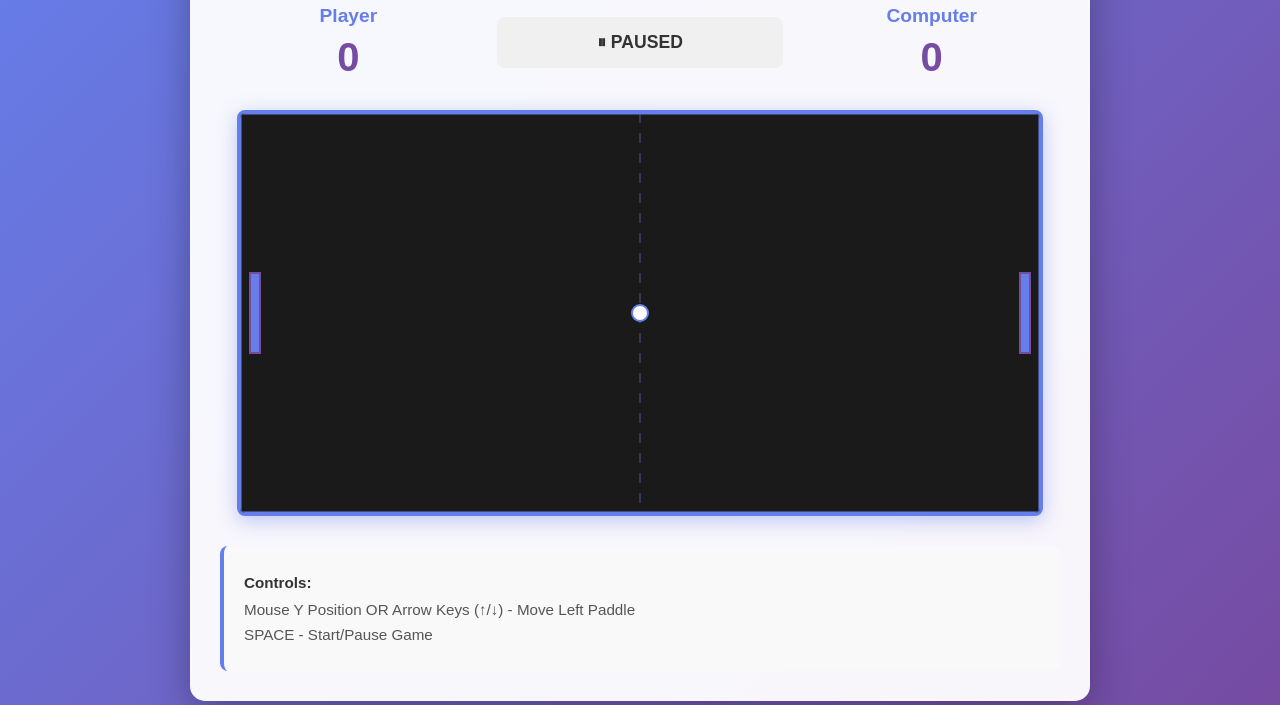
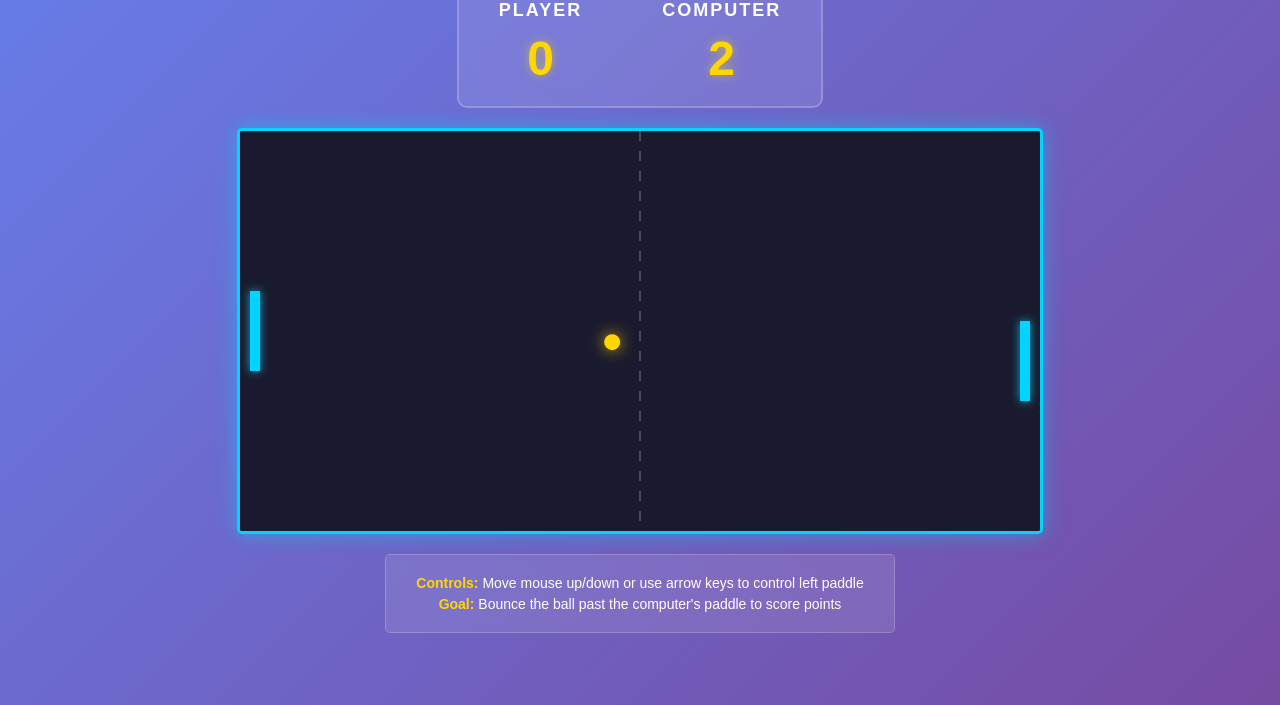
Before and after one commit to skullcrusher-06/skull-game, a plain HTML site: page index.html in a window 1280 px wide. Shown: the part 95-800 px from the top of the page. Drawn offline with Linux system fonts and the light colour scheme.

Commit message:
Create Pong game files (HTML, CSS, and JavaScript)

```diff
--- a/index.html
+++ b/index.html
@@ -4,19 +4,16 @@
     <meta charset="UTF-8">
     <meta name="viewport" content="width=device-width, initial-scale=1.0">
     <title>Pong Game</title>
-    <link rel="stylesheet" href="style.css">
+    <link rel="stylesheet" href="styles.css">
 </head>
 <body>
     <div class="container">
-        <h1>Pong Game</h1>
-
         <div class="scoreboard">
-            <div class="player-score">
+            <div class="score">
                 <h2>Player</h2>
                 <p id="playerScore">0</p>
             </div>
-            <div class="game-status" id="gameStatus">Press SPACE to Start</div>
-            <div class="computer-score">
+            <div class="score">
                 <h2>Computer</h2>
                 <p id="computerScore">0</p>
             </div>
@@ -24,10 +21,9 @@
 
         <canvas id="pongCanvas" width="800" height="400"></canvas>
 
-        <div class="controls">
-            <p><strong>Controls:</strong></p>
-            <p>Mouse Y Position OR Arrow Keys (↑/↓) - Move Left Paddle</p>
-            <p>SPACE - Start/Pause Game</p>
+        <div class="instructions">
+            <p><strong>Controls:</strong> Move mouse up/down or use arrow keys to control left paddle</p>
+            <p><strong>Goal:</strong> Bounce the ball past the computer's paddle to score points</p>
         </div>
     </div>
 
--- a/script.js
+++ b/script.js
@@ -6,31 +6,25 @@ const ctx = canvas.getContext('2d');
 const paddleWidth = 10;
 const paddleHeight = 80;
 const ballSize = 8;
-const paddleSpeed = 7;
-const ballSpeed = 5;
 
-let gameRunning = false;
-let playerScore = 0;
-let computerScore = 0;
-
-// Player paddle (left side)
-const player = {
+// Player paddle (left)
+const playerPaddle = {
     x: 10,
     y: canvas.height / 2 - paddleHeight / 2,
     width: paddleWidth,
     height: paddleHeight,
     dy: 0,
-    speed: paddleSpeed
+    speed: 6
 };
 
-// Computer paddle (right side)
-const computer = {
+// Computer paddle (right)
+const computerPaddle = {
     x: canvas.width - paddleWidth - 10,
     y: canvas.height / 2 - paddleHeight / 2,
     width: paddleWidth,
     height: paddleHeight,
     dy: 0,
-    speed: paddleSpeed * 0.8
+    speed: 5
 };
 
 // Ball
@@ -38,149 +32,128 @@ const ball = {
     x: canvas.width / 2,
     y: canvas.height / 2,
     radius: ballSize,
-    dx: ballSpeed,
-    dy: ballSpeed,
-    speed: ballSpeed
+    dx: 5,
+    dy: 5,
+    speed: 5
 };
+
+// Score
+let playerScore = 0;
+let computerScore = 0;
 
 // Input handling
 const keys = {};
-let mouseY = canvas.height / 2;
 
-// Keyboard events
-document.addEventListener('keydown', (e) => {
+window.addEventListener('keydown', (e) => {
     keys[e.key] = true;
+});
 
-    if (e.key === ' ') {
-        e.preventDefault();
-        gameRunning = !gameRunning;
-        updateGameStatus();
+window.addEventListener('keyup', (e) => {
+    keys[e.key] = false;
+});
+
+// Mouse tracking for paddle control
+canvas.addEventListener('mousemove', (e) => {
+    const rect = canvas.getBoundingClientRect();
+    const mouseY = e.clientY - rect.top;
+
+    // Move paddle to mouse position
+    playerPaddle.y = mouseY - paddleHeight / 2;
+
+    // Keep paddle within bounds
+    if (playerPaddle.y < 0) {
+        playerPaddle.y = 0;
+    }
+    if (playerPaddle.y + paddleHeight > canvas.height) {
+        playerPaddle.y = canvas.height - paddleHeight;
     }
 });
 
-document.addEventListener('keyup', (e) => {
-    keys[e.key] = false;
-});
-
-// Mouse movement
-canvas.addEventListener('mousemove', (e) => {
-    const rect = canvas.getBoundingClientRect();
-    mouseY = e.clientY - rect.top;
-});
-
-// Update game status display
-function updateGameStatus() {
-    const statusEl = document.getElementById('gameStatus');
-    statusEl.textContent = gameRunning ? '● PLAYING' : '⏸ PAUSED';
-}
-
-// Draw functions
-function drawPaddle(paddle) {
-    ctx.fillStyle = '#667eea';
-    ctx.fillRect(paddle.x, paddle.y, paddle.width, paddle.height);
-    ctx.strokeStyle = '#764ba2';
-    ctx.lineWidth = 2;
-    ctx.strokeRect(paddle.x, paddle.y, paddle.width, paddle.height);
-}
-
-function drawBall() {
-    ctx.fillStyle = '#fff';
-    ctx.beginPath();
-    ctx.arc(ball.x, ball.y, ball.radius, 0, Math.PI * 2);
-    ctx.fill();
-    ctx.strokeStyle = '#667eea';
-    ctx.lineWidth = 2;
-    ctx.stroke();
-}
-
-function drawCenterLine() {
-    ctx.strokeStyle = 'rgba(102, 126, 234, 0.3)';
-    ctx.setLineDash([10, 10]);
-    ctx.lineWidth = 2;
-    ctx.beginPath();
-    ctx.moveTo(canvas.width / 2, 0);
-    ctx.lineTo(canvas.width / 2, canvas.height);
-    ctx.stroke();
-    ctx.setLineDash([]);
-}
-
-function draw() {
-    // Clear canvas
-    ctx.fillStyle = '#1a1a1a';
-    ctx.fillRect(0, 0, canvas.width, canvas.height);
-
-    // Draw center line
-    drawCenterLine();
-
-    // Draw paddles and ball
-    drawPaddle(player);
-    drawPaddle(computer);
-    drawBall();
-
-    // Draw borders
-    ctx.strokeStyle = '#667eea';
-    ctx.lineWidth = 3;
-    ctx.strokeRect(0, 0, canvas.width, canvas.height);
-}
-
-// Update player paddle
-function updatePlayer() {
-    // Mouse control
-    if (mouseY > 0 && mouseY < canvas.height) {
-        player.y = mouseY - paddleHeight / 2;
+// Update game state
+function update() {
+    // Player paddle - keyboard controls (alternative to mouse)
+    if (keys['ArrowUp'] || keys['w'] || keys['W']) {
+        playerPaddle.y -= playerPaddle.speed;
+    }
+    if (keys['ArrowDown'] || keys['s'] || keys['S']) {
+        playerPaddle.y += playerPaddle.speed;
     }
 
-    // Keyboard control (arrow keys)
-    if (keys['ArrowUp'] && player.y > 0) {
-        player.y -= player.speed;
+    // Keep player paddle in bounds
+    if (playerPaddle.y < 0) {
+        playerPaddle.y = 0;
     }
-    if (keys['ArrowDown'] && player.y < canvas.height - paddleHeight) {
-        player.y += player.speed;
+    if (playerPaddle.y + playerPaddle.height > canvas.height) {
+        playerPaddle.y = canvas.height - playerPaddle.height;
     }
 
-    // Constrain paddle to canvas
-    if (player.y < 0) player.y = 0;
-    if (player.y > canvas.height - paddleHeight) player.y = canvas.height - paddleHeight;
-}
-
-// Update computer paddle (AI)
-function updateComputer() {
-    const computerCenter = computer.y + computer.height / 2;
-    const ballCenter = ball.y;
-    const difference = ballCenter - computerCenter;
-
-    // AI follows ball with some difficulty adjustment
-    if (difference > 35) {
-        computer.y += computer.speed;
-    } else if (difference < -35) {
-        computer.y -= computer.speed;
+    // Computer AI - follows the ball
+    const computerCenter = computerPaddle.y + computerPaddle.height / 2;
+    if (computerCenter < ball.y - 35) {
+        computerPaddle.y += computerPaddle.speed;
+    } else if (computerCenter > ball.y + 35) {
+        computerPaddle.y -= computerPaddle.speed;
     }
 
-    // Constrain paddle to canvas
-    if (computer.y < 0) computer.y = 0;
-    if (computer.y > canvas.height - computer.height) computer.y = canvas.height - computer.height;
-}
+    // Keep computer paddle in bounds
+    if (computerPaddle.y < 0) {
+        computerPaddle.y = 0;
+    }
+    if (computerPaddle.y + computerPaddle.height > canvas.height) {
+        computerPaddle.y = canvas.height - computerPaddle.height;
+    }
 
-// Update ball
-function updateBall() {
-    if (!gameRunning) return;
-
+    // Ball movement
     ball.x += ball.dx;
     ball.y += ball.dy;
 
     // Ball collision with top and bottom walls
     if (ball.y - ball.radius < 0 || ball.y + ball.radius > canvas.height) {
         ball.dy = -ball.dy;
-        // Ensure ball stays within bounds
-        if (ball.y - ball.radius < 0) ball.y = ball.radius;
-        if (ball.y + ball.radius > canvas.height) ball.y = canvas.height - ball.radius;
+        ball.y = ball.y - ball.radius < 0 ? ball.radius : canvas.height - ball.radius;
     }
 
-    // Ball collision with paddles
-    collideWithPaddle(player);
-    collideWithPaddle(computer);
+    // Ball collision with player paddle
+    if (
+        ball.x - ball.radius < playerPaddle.x + playerPaddle.width &&
+        ball.y > playerPaddle.y &&
+        ball.y < playerPaddle.y + playerPaddle.height
+    ) {
+        if (ball.dx < 0) {
+            ball.dx = -ball.dx;
+            ball.x = playerPaddle.x + playerPaddle.width + ball.radius;
 
-    // Ball out of bounds (scoring)
+            // Add spin based on where ball hits paddle
+            const hitPos = (ball.y - (playerPaddle.y + playerPaddle.height / 2)) / (playerPaddle.height / 2);
+            ball.dy += hitPos * 3;
+
+            // Increase ball speed slightly
+            ball.speed += 0.5;
+            ball.dx = Math.abs(ball.dx) * (ball.speed / 5);
+        }
+    }
+
+    // Ball collision with computer paddle
+    if (
+        ball.x + ball.radius > computerPaddle.x &&
+        ball.y > computerPaddle.y &&
+        ball.y < computerPaddle.y + computerPaddle.height
+    ) {
+        if (ball.dx > 0) {
+            ball.dx = -ball.dx;
+            ball.x = computerPaddle.x - ball.radius;
+
+            // Add spin based on where ball hits paddle
+            const hitPos = (ball.y - (computerPaddle.y + computerPaddle.height / 2)) / (computerPaddle.height / 2);
+            ball.dy += hitPos * 3;
+
+            // Increase ball speed slightly
+            ball.speed += 0.5;
+            ball.dx = -Math.abs(ball.dx) * (ball.speed / 5);
+        }
+    }
+
+    // Ball out of bounds - scoring
     if (ball.x - ball.radius < 0) {
         computerScore++;
         resetBall();
@@ -195,56 +168,64 @@ function updateBall() {
     document.getElementById('computerScore').textContent = computerScore;
 }
 
-// Paddle collision detection
-function collideWithPaddle(paddle) {
-    if (
-        ball.x - ball.radius < paddle.x + paddle.width &&
-        ball.x + ball.radius > paddle.x &&
-        ball.y - ball.radius < paddle.y + paddle.height &&
-        ball.y + ball.radius > paddle.y
-    ) {
-        // Bounce ball
-        ball.dx = -ball.dx;
-
-        // Add spin based on where ball hits paddle
-        const paddleCenter = paddle.y + paddle.height / 2;
-        const relativeIntersection = ball.y - paddleCenter;
-        const normalizedIntersection = relativeIntersection / (paddle.height / 2);
-
-        ball.dy = normalizedIntersection * ball.speed;
-
-        // Increase ball speed slightly for rally
-        ball.speed = Math.min(ball.speed + 0.2, 8);
-
-        // Ensure ball moves away from paddle
-        if (ball.dx < 0) {
-            ball.x = paddle.x + paddle.width + ball.radius;
-        } else {
-            ball.x = paddle.x - ball.radius;
-        }
-    }
-}
-
 // Reset ball to center
 function resetBall() {
     ball.x = canvas.width / 2;
     ball.y = canvas.height / 2;
-    ball.dx = ballSpeed * (Math.random() > 0.5 ? 1 : -1);
-    ball.dy = ballSpeed * (Math.random() > 0.5 ? 1 : -1);
-    ball.speed = ballSpeed;
-    gameRunning = false;
-    updateGameStatus();
+    ball.speed = 5;
+    const angle = (Math.random() - 0.5) * Math.PI / 4;
+    ball.dx = Math.cos(angle) * ball.speed * (Math.random() > 0.5 ? 1 : -1);
+    ball.dy = Math.sin(angle) * ball.speed;
+}
+
+// Draw functions
+function drawPaddle(paddle) {
+    ctx.fillStyle = '#00d4ff';
+    ctx.shadowColor = 'rgba(0, 212, 255, 0.8)';
+    ctx.shadowBlur = 10;
+    ctx.fillRect(paddle.x, paddle.y, paddle.width, paddle.height);
+    ctx.shadowColor = 'transparent';
+}
+
+function drawBall() {
+    ctx.fillStyle = '#ffd700';
+    ctx.shadowColor = 'rgba(255, 215, 0, 0.8)';
+    ctx.shadowBlur = 15;
+    ctx.beginPath();
+    ctx.arc(ball.x, ball.y, ball.radius, 0, Math.PI * 2);
+    ctx.fill();
+    ctx.shadowColor = 'transparent';
+}
+
+function drawCenterLine() {
+    ctx.strokeStyle = 'rgba(255, 255, 255, 0.2)';
+    ctx.setLineDash([10, 10]);
+    ctx.lineWidth = 2;
+    ctx.beginPath();
+    ctx.moveTo(canvas.width / 2, 0);
+    ctx.lineTo(canvas.width / 2, canvas.height);
+    ctx.stroke();
+    ctx.setLineDash([]);
 }
 
 // Main game loop
 function gameLoop() {
-    updatePlayer();
-    updateComputer();
-    updateBall();
-    draw();
+    // Clear canvas
+    ctx.fillStyle = '#1a1a2e';
+    ctx.fillRect(0, 0, canvas.width, canvas.height);
+
+    // Draw elements
+    drawCenterLine();
+    drawPaddle(playerPaddle);
+    drawPaddle(computerPaddle);
+    drawBall();
+
+    // Update game state
+    update();
+
+    // Continue loop
     requestAnimationFrame(gameLoop);
 }
 
-// Start the game
-updateGameStatus();
+// Start game
 gameLoop();
--- /dev/null
+++ b/styles.css
@@ -0,0 +1,101 @@
+* {
+    margin: 0;
+    padding: 0;
+    box-sizing: border-box;
+}
+
+body {
+    display: flex;
+    justify-content: center;
+    align-items: center;
+    min-height: 100vh;
+    background: linear-gradient(135deg, #667eea 0%, #764ba2 100%);
+    font-family: 'Arial', sans-serif;
+}
+
+.container {
+    display: flex;
+    flex-direction: column;
+    align-items: center;
+    gap: 20px;
+}
+
+.scoreboard {
+    display: flex;
+    gap: 80px;
+    background: rgba(255, 255, 255, 0.1);
+    padding: 20px 40px;
+    border-radius: 10px;
+    backdrop-filter: blur(10px);
+    border: 2px solid rgba(255, 255, 255, 0.2);
+}
+
+.score {
+    text-align: center;
+    color: white;
+}
+
+.score h2 {
+    font-size: 18px;
+    font-weight: 600;
+    margin-bottom: 10px;
+    text-transform: uppercase;
+    letter-spacing: 2px;
+}
+
+.score p {
+    font-size: 48px;
+    font-weight: bold;
+    color: #ffd700;
+    text-shadow: 0 0 10px rgba(255, 215, 0, 0.5);
+}
+
+#pongCanvas {
+    display: block;
+    background: #1a1a2e;
+    border: 3px solid #00d4ff;
+    border-radius: 5px;
+    box-shadow: 0 0 20px rgba(0, 212, 255, 0.5);
+    cursor: none;
+}
+
+.instructions {
+    text-align: center;
+    color: white;
+    font-size: 14px;
+    background: rgba(255, 255, 255, 0.1);
+    padding: 15px 30px;
+    border-radius: 5px;
+    backdrop-filter: blur(10px);
+    border: 1px solid rgba(255, 255, 255, 0.2);
+    max-width: 800px;
+}
+
+.instructions p {
+    margin: 5px 0;
+}
+
+.instructions strong {
+    color: #ffd700;
+}
+
+@media (max-width: 768px) {
+    .scoreboard {
+        gap: 40px;
+        padding: 15px 30px;
+    }
+
+    .score p {
+        font-size: 36px;
+    }
+
+    #pongCanvas {
+        width: 100%;
+        height: auto;
+    }
+
+    .instructions {
+        font-size: 12px;
+        padding: 10px 20px;
+    }
+}
```
